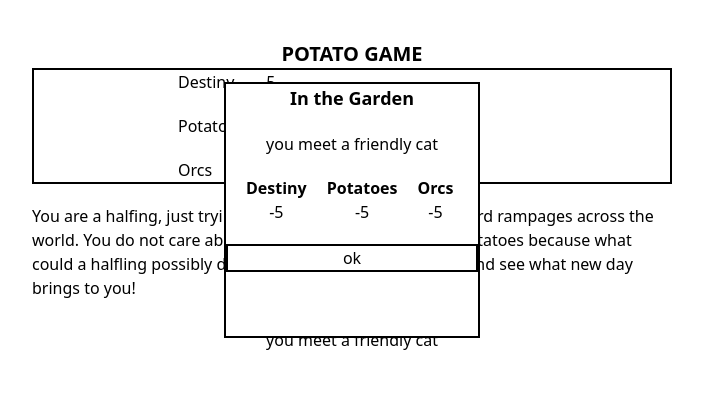
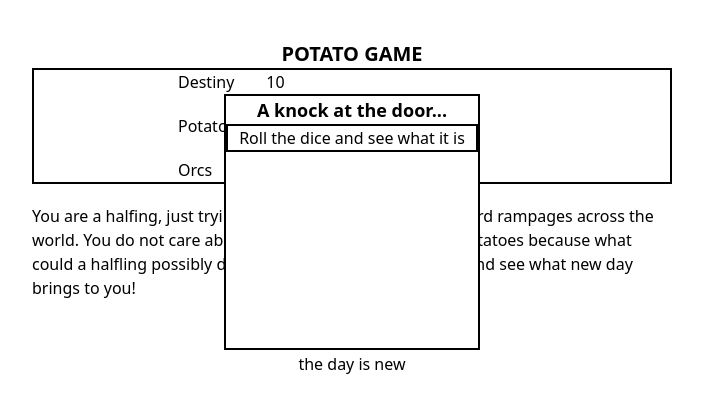
Before and after one commit to muddv/potato-game, a Next.js app: page / in a window 1280 px wide. Both pictures are taken after a click on the button "roll dice!". Shown: the top 412 px of the page, without its empty margins (288-991 px from the left). Built offline with nearby package versions, Linux system fonts and the light colour scheme.

Commit message:
added a second roll when deciding a day's event

```diff
--- a/src/game/game-logic.ts
+++ b/src/game/game-logic.ts
@@ -16,8 +16,24 @@ export function diceRoll() {
     // Rolls a d6
     let roll = Math.floor(Math.random() * 7)
     console.log("roll:" + roll)
-    gameEvent()
-    return (Math.floor(Math.random() * 7))
+    gameEventPlacer(roll)
+    return (roll)
+}
+
+export function locationDiceRoll() {
+    let evRoll = Math.floor(Math.random() * 7)
+    gameEvent(evRoll)
+}
+
+function gameEventPlacer(roll:number) {
+    if (roll < 2 ) {
+        eventPlace = "In the Garden..."
+        return(eventPlace)
+    }
+    else {
+        eventPlace = "A knock at the door..."
+        return(eventPlace)
+    }
 }
 
 export function gameEvent() {
--- a/src/pages/index.tsx
+++ b/src/pages/index.tsx
@@ -1,7 +1,7 @@
 import type { NextPage } from 'next'
 import Head from 'next/head'
 import { useState } from 'react'
-import { diceRoll, useDestiny, usePotatoes, useOrcs, txt, eventPlace, eventDescription, eventEffect } from '../game/game-logic'
+import { diceRoll, useDestiny, usePotatoes, useOrcs, txt, eventPlace, eventDescription, eventEffect, locationDiceRoll } from '../game/game-logic'
 
 export function GameInterface(props: { destiny: number, potatoes: number, orcs: number }) {
   return (
@@ -63,6 +63,16 @@ const Home: NextPage = () => {
     setEvEffect(eventEffect)
   }
 
+  const [showModalText, setShowModalText] = useState(false)
+
+  function setModalTextClass() {
+    setShowModalText(!showModalText)
+  }
+
+  let modalTextCls = showModalText ? "hidden" : ""
+
+  let modalBtnCls = showModalText ? "border-2 border-black hover:bg-slate-400" : "hidden"
+
   return (
     <>
       <Head>
@@ -77,12 +87,19 @@ const Home: NextPage = () => {
           <div>You are a halfing, just trying to exist meanwhile, the dark lord rampages across the world. You do not care about this. You are trying to farm potatoes because what could a halfling possibly do about it anyway? Roll the dice and see what new day brings to you!</div>
         </div>
         <button className="border-2 border-black hover:bg-slate-400"
-          onClick={() => { diceRoll(); desChange(); potChange(); orcChange(); textChange(); showEventWindow(); setEventLocation(); setEventDescription(); setEventEffect() }}>
+          onClick={() => { diceRoll(); showEventWindow(); setEventLocation(); setModalTextClass() }}>
           roll dice!
         </button>
+
+        {/* EVENT ~MODAL WINDOW */}
         <div className={containerClass}>
           <div className="flex flex-col justify-center align-center">
             <div className="font-semibold text-lg text-center">{evLocation}</div>
+            <button onClick={() => { setModalTextClass(); locationDiceRoll(); desChange(); potChange(); orcChange(); textChange(); setEventDescription(); setEventEffect(); }}
+            className={modalBtnCls}>
+              Roll the dice and see what it is
+              </button>
+            <div className={modalTextCls}>
               <div className="text-center my-5">{evDescription}</div>
               <div className="flex gap-x-5 text-center ml-5 mb-5 font-semibold">
                 <div>Destiny
@@ -95,9 +112,13 @@ const Home: NextPage = () => {
                   <div className="font-normal">-{evEffect[2]}</div>
                 </div>
               </div>
-            <button className="border-2 border-black hover:bg-slate-400" onClick={showEventWindow}>ok</button>
+              <button className="border-2 border-black hover:bg-slate-400 ml-24 w-10" onClick={showEventWindow}>ok</button>
             </div>
           </div>
+        </div>
+        {/* END OF EVENT ~MODAL WINDOW */}
+
+        <div className="font-semibold">Past Event</div>
         <div>{text}</div>
       </div>
     </>
```
Also changed, not shown: 1 other file (tests, documents, lock files or other folders). Lines whose indentation alone changed are shown as unchanged.
